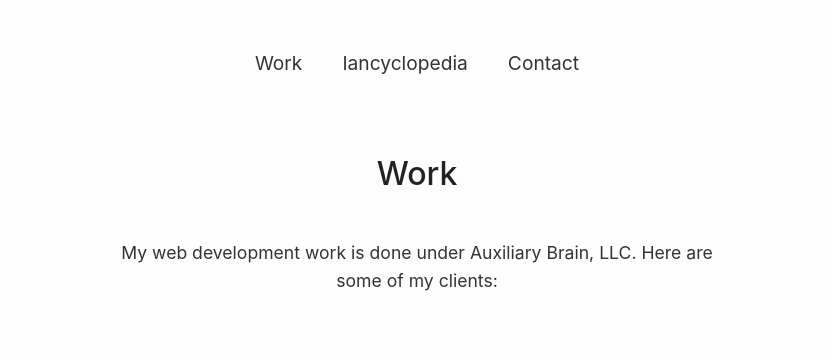
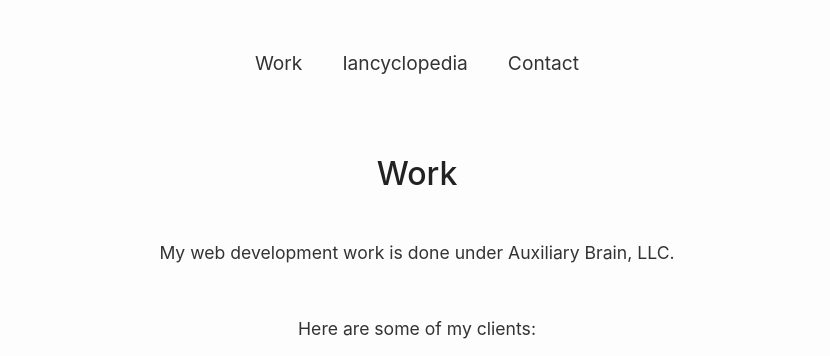
Before and after one commit to SeamlessIan/ianmelchior.com, a plain HTML site: page work/index.html in a window 1280 px wide. Shown: the top 356 px of the page, without its empty margins (223-1053 px from the left). Drawn offline with Linux system fonts and the light colour scheme.

Commit message:
Update index.html

```diff
--- a/work/index.html
+++ b/work/index.html
@@ -144,7 +144,8 @@
 
     <h1>Work</h1>
 
-    <p>My web development work is done under Auxiliary Brain, LLC. Here are some of my clients:</p>
+    <p>My web development work is done under Auxiliary Brain, LLC. </p>
+    <p> Here are some of my clients:</p>
 
     <div class="clients">
         <div class="client">
```
